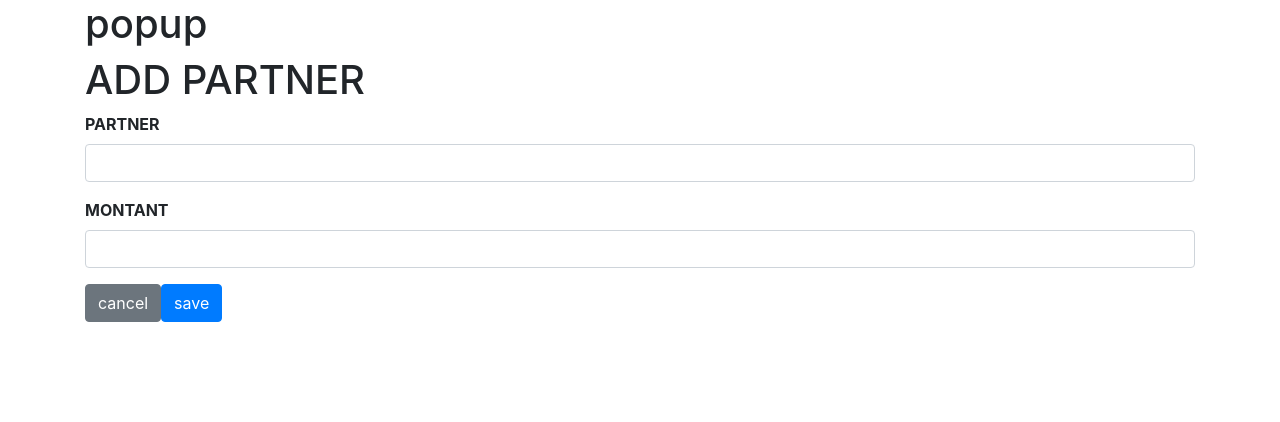
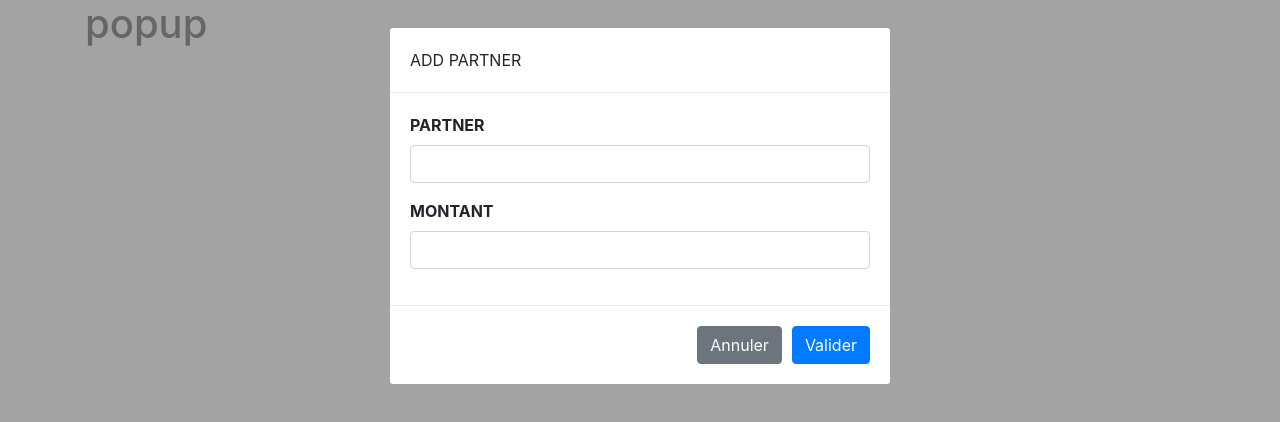
Before and after one commit to hayina/projets, a React (Create React App) app: page / in a window 1280 px wide. Shown: the top 422 px of the page. Built offline with nearby package versions, Linux system fonts and the light colour scheme.

Commit message:
=modal & forms still ..... 3

```diff
--- a/src/components/modals/Modal.js
+++ b/src/components/modals/Modal.js
@@ -1,4 +1,6 @@
 import React from 'react';
+
+import './modal.css'
 
 
 
@@ -14,10 +16,10 @@ class Modal extends React.Component {
         return (
             <div className="pop-container">
 
+                <div className="pop-dialog">
+
                     <div className="pop-header">
-                    <div className="pop-title">
-                        <h1>{title}</h1>
-                    </div>
+                        <div className="pop-title">{title}</div>
                     </div>
 
                     <div className="pop-content">
@@ -25,12 +27,11 @@ class Modal extends React.Component {
                     </div>
 
                     <div className="pop-validation">
-                    <button className="btn btn-secondary">cancel</button>
+                        <button className="btn btn-secondary">Annuler</button>
                         <button type="submit" className="btn btn-primary"
-                        onClick={ handleClick }
-                    >
-                        save
-                    </button>
+                            onClick={handleClick}
+                        >Valider</button>
+                    </div>
                 </div>
 
             </div>
--- /dev/null
+++ b/src/components/modals/modal.css
@@ -0,0 +1,46 @@
+.pop-container {
+
+    background-color: #808080b8;
+
+    position: fixed;
+    top: 0;
+    right: 0;
+    bottom: 0;
+    left: 0;
+
+}
+
+.pop-dialog {
+
+    background-color: white;
+    margin: 20px auto;
+    /* padding: 20px; */
+    max-width: 500px;
+    margin: 1.75rem auto;
+    border-radius: 3px;
+
+}
+
+.pop-header {
+    padding: 20px;
+    border-bottom: 1px solid #e9ecef;
+}
+
+.pop-title {
+
+}
+
+
+.pop-content {
+    padding: 20px;
+}
+
+.pop-validation {
+    display: flex;
+    justify-content: flex-end;
+    border-top: 1px solid #e9ecef;
+    padding: 20px;
+}
+.pop-validation .btn {
+    margin-left: 10px;
+}
```
Lines whose indentation alone changed are shown as unchanged.
